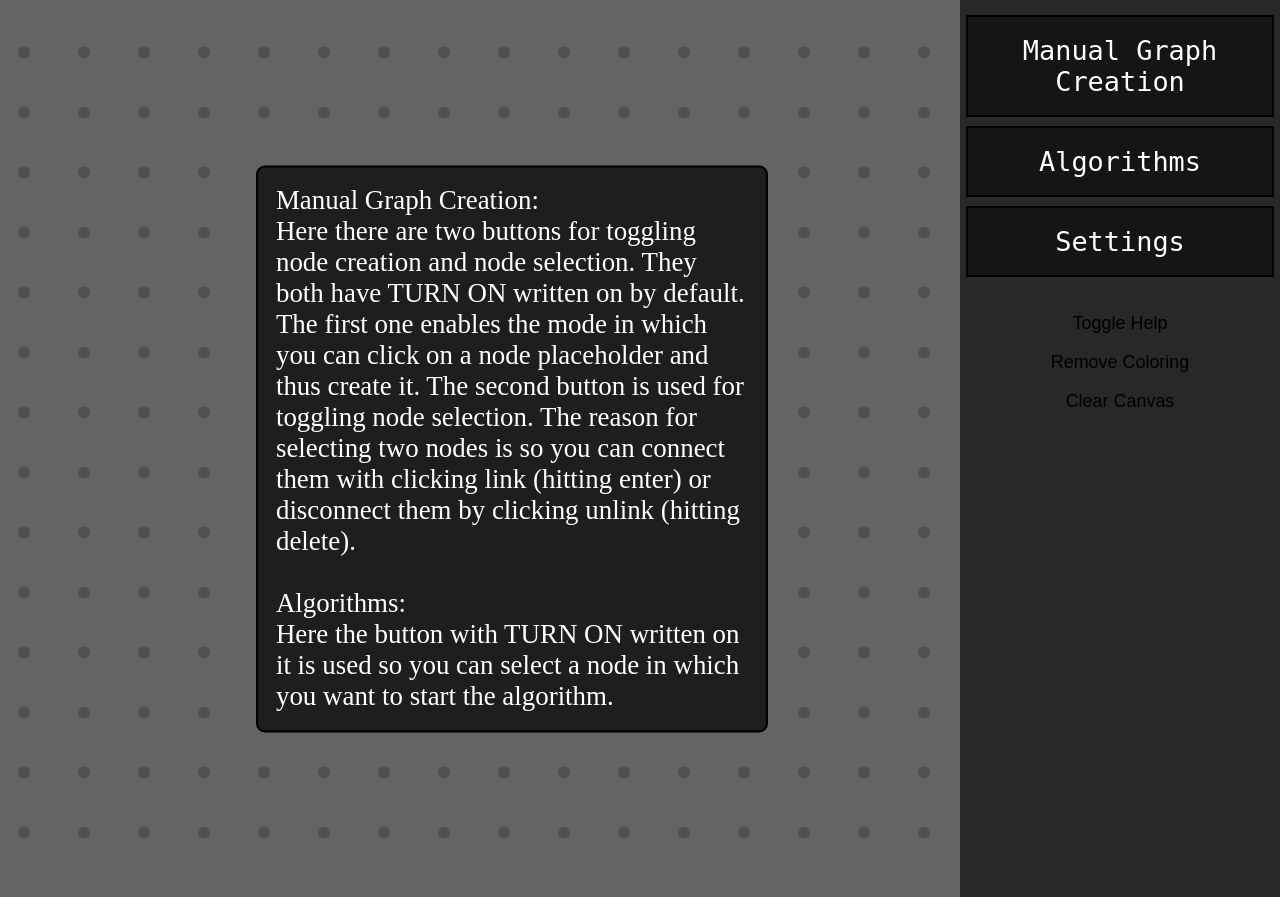
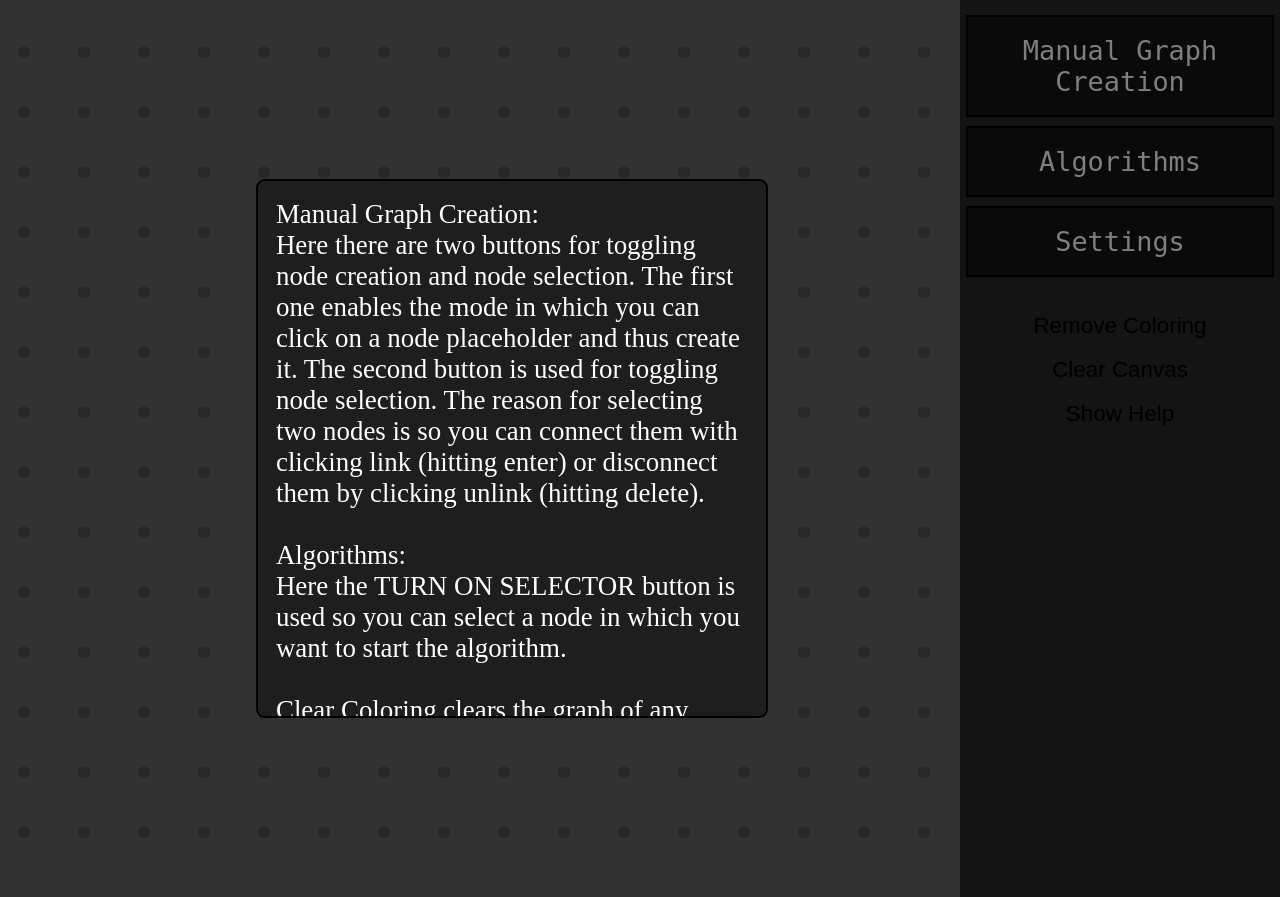
Before and after one commit to kuco23/kuco23.github.io, a PHP site: page /graph/graph.html in a window 1280 px wide, after a click on "Show Help". Run offline with PHP 8.4, Linux system fonts and the light colour scheme.

Commit message:
sidebar / help updated

```diff
--- a/graph/graph.html
+++ b/graph/graph.html
@@ -5,7 +5,8 @@
 
   <meta name='viewport' content='width=device-width, initial-scale=1.0' charset='utf-8' />
   <title>Graphs and DFS</title>
-  <link rel='stylesheet' type='text/css' href='main.css' />
+  <link rel='stylesheet' type='text/css' href='graphcss/main.css' />
+  <link rel='stylesheet' type='text/css' href='graphcss/helpDiv.css' />
   <script src = '../jquery-3.3.1.min.js'></script>
 
   <style>
@@ -23,8 +24,8 @@
       });
     }
 
-    function help() {
-      $('#help').fadeToggle(1000);
+    function processInput() {
+      undefined;
     }
 
     function toggleMode(mode) {
@@ -32,14 +33,19 @@
                    'dfsMode', 'shortestDistMode'];
       let button = [['TURN ON', 'lime'], ['TURN OFF', 'red']];
       for (let i = 0; i < modes.length; i++) {
-        if (mode != modes[i]) {
+        let node = '#' + modes[i] + 'Btn';
+        if (mode == modes[i]) {
+          let prevI = Number(document.graph[mode]);
+          let newI =  Number(!document.graph[mode]);
+          document.graph[mode] = !document.graph[mode];
+          let newText = $(node).text().replace(button[prevI][0], button[newI][0]);
+          $('#' + mode + 'Btn').html(newText).css('color', button[newI][1]);
+        } else if (document.graph[modes[i]]) {
           document.graph[modes[i]] = false;
-          $('#' + modes[i] + 'Btn').html(button[0][0]).css('color', button[0][1]);
+          let newText = $(node).text().replace('TURN OFF', 'TURN ON');
+          $(node).html(newText).css('color', button[0][1]);
         }
       }
-      document.graph[mode] = !document.graph[mode];
-      let setsTo = button[Number(document.graph[mode])];
-      $('#' + mode + 'Btn').html(setsTo[0]).css('color', setsTo[1]);
     }
 
     $(document).ready(function() {
@@ -86,11 +92,11 @@
       <div id='manualCreationTools'>
         <button style="color: lime;" onclick = 'toggleMode("nodeCreationMode");'
         id='nodeCreationModeBtn'>
-          TURN ON
+          TURN ON CREATOR
         </button>
         <button style="color: lime;" onclick='toggleMode("nodeSelectionMode");'
         id='nodeSelectionModeBtn'>
-          TURN ON
+          TURN ON SELECTOR
         </button>
         <button onclick='graph.linkSelected();'>Link</button>
         <button onclick='graph.unlinkSelected();'>Unlink</button>
@@ -102,7 +108,7 @@
       <div id='algorithms'>
         <button style="color: lime;" onclick='toggleMode("dfsMode");'
         id='dfsModeBtn'>
-          TURN ON
+          TURN ON SELECTOR
         </button>
         <button onclick='graph.dfs();'>Run DFS</button>
         <button onclick='graph.bfs();'>Run BFS</button>
@@ -113,7 +119,8 @@
     <div>
       <span>Settings</span>
       <div id='settings'>
-        <input id='forwardEdgeColor' type='color' value='rgb(50,50,50)'>
+        <input id='forwardEdgeColor' type='color'
+        value='rgb(50,50,50)' oninput='processInput("forwardEdgeColor")'>
         <label for='forwardEdgeColor'>forward edge color</label>
         <input type='submit' value='Submit'>
       </div>
@@ -123,9 +130,9 @@
 
   <div class='deletionOptions'>
     <div>
-      <button onclick='help();'>Toggle Help</button>
       <button onclick='graph.redraw();'>Remove Coloring</button>
       <button onclick='graph.reset();'>Clear Canvas</button>
+      <button onclick='$("#help").fadeToggle(1000);'>Show Help</button>
     </div>
   </div>
 
@@ -135,7 +142,6 @@
   <div>
     Manual Graph Creation:<br />
     Here there are two buttons for toggling node creation and node selection.
-    They both have TURN ON written on by default.
     The first one enables the mode in which you can click on a node placeholder
     and thus create it.
     The second button is used for toggling node selection.
@@ -144,8 +150,11 @@
     clicking unlink (hitting delete).
     <br /><br />
     Algorithms:<br />
-    Here the button with TURN ON written on it is used so you can select
+    Here the TURN ON SELECTOR button is used so you can select
     a node in which you want to start the algorithm.
+    <br /><br />
+    Clear Coloring clears the graph of any animation leftover coloring<br />
+    <button onclick='$("#help").fadeToggle(500);'>Got It</button>
   </div>
 </div>
 
--- /dev/null
+++ b/graph/graphcss/helpDiv.css
@@ -0,0 +1,42 @@
+/* help panel that covers the screen */
+#help {
+  display: none;
+  z-index: 1;
+  position: absolute;
+  top: 0;
+  right: 0;
+  width: 100%;
+  height: 100%;
+  background-color: rgba(0, 0, 0, .5);
+}
+#help>div {
+  position: absolute;
+  padding: 2vh;
+  right: 60%;
+  bottom: 50%;
+  transform: translate(50%, 50%);
+  max-width: 50%;
+  max-height: 60%;
+  overflow: auto;
+  font-size: 3vh;
+  color: white;
+  background-color: rgb(30, 30, 30);
+  border: 2px solid black;
+  border-radius: 1vh;
+}
+#help>div button {
+  display: block;
+  margin: auto;
+  width: 50%;
+  padding: 1vh;
+  margin-top: 2vh;
+  margin-bottom: 1vh;
+  color: white;
+  background-color: rgb(20, 20, 20);
+  border: none;
+}
+#help>div button:hover {
+  cursor: pointer;
+  color: black;
+  background-color: lime;
+}
--- a/graph/main.css
+++ b/graph/graphcss/main.css
@@ -79,7 +79,7 @@ div.options>div>div button:hover {
   display: block;
   padding: 1vh;
   margin: auto;
-  font-size: 2vh;
+  font-size: 2.5vh;
   background-color: transparent;
   border: none;
   transition: color 0.5s;
@@ -87,20 +87,6 @@ div.options>div>div button:hover {
 .deletionOptions>div:last-child button:hover {
   cursor: pointer;
   color: rgb(150, 0, 0);
-}
-
-#help {
-  display: none;
-  position: absolute;
-  padding: 2vh;
-  right: 60%;
-  bottom: 50%;
-  transform: translate(50%, 50%);
-  font-size: 3vh;
-  color: white;
-  background-color: rgb(30, 30, 30);
-  border: 2px solid black;
-  border-radius: 1vh;
 }
 
 #screenToSmall {
@@ -114,9 +100,8 @@ div.options>div>div button:hover {
   font-size: 15vh;
 }
 
-@media only screen and (max-width: 800px),
-@media only screen and (max-height: 600px) {
-  .sidebar, #canvus, #help {
+@media only screen and (max-width: 800px), screen and (max-height: 400px) {
+  .sidebar, #canvus, #help div {
     display: none;
   }
   #screenToSmall {
```
